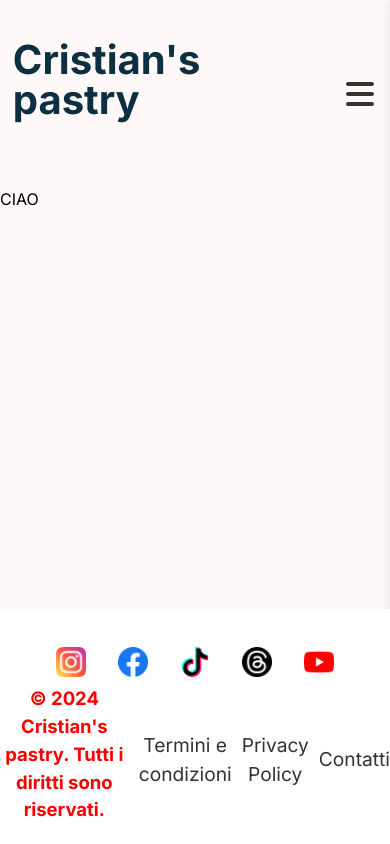
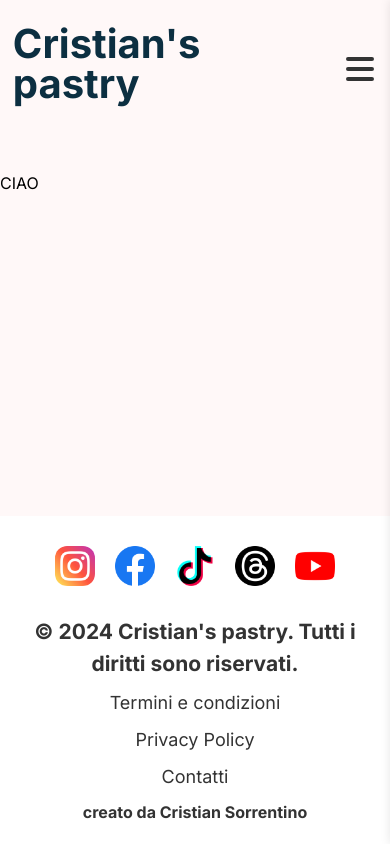
Before and after one commit to Cristianspastry/cristianspastry_blog, a Next.js app: page / in a window 390 px wide. Built offline with nearby package versions, Linux system fonts and the light colour scheme.

Commit message:
New Design

```diff
--- a/src/components/layout/footer/footer.module.css
+++ b/src/components/layout/footer/footer.module.css
@@ -1,97 +1,80 @@
-  /* Aggiungi queste regole nel tuo file CSS */
-/* Aggiungi queste regole nel tuo file CSS */
+/* styles.css */
+
 .footer {
+  background-color: white;
+  color: #333;
+  padding: 20px;
+  text-align: center;
   position: fixed;
   bottom: 0;
   left: 0;
   width: 100%;
-  background-color: #fff;
-  color: #000000;
-  padding: 1.25rem 0;
-  text-align: center;
-  justify-content: center;
 }
 
-.footer_container {
+.socialIcons {
   display: flex;
-  justify-content: space-between;
-  align-items: center;
-  max-width: 60rem;
-  margin: 0 auto;
   justify-content: center;
+  margin-bottom: 20px;
 }
 
-.social_icons {
-  display: flex;
-  justify-content: center;
-  align-items: center;
-  flex-direction: row; /* Imposta la direzione delle colonne per le icone sopra */
+.iconLink {
+  margin: 0 10px;
 }
 
-.social_icons > .social_icons_img {
-  width: 2.5rem;
-  height: 2.5rem;
-   /* Aggiungi spazio tra le icone */
-  margin: 0.5rem;
+.icon {
+  border-radius: 30%;
+  margin: 0 10px;
 }
 
-.social_icons > .social_icons_img:hover {
+.icon:hover {
   transform: scale(1.2);
   transition: transform 0.3s ease-in-out;
 }
 
-.footer_links {
+.footerContent {
   display: flex;
+  flex-direction: column;
   align-items: center;
 }
 
-.footer_links .footer_links_a {
+.copyright {
+  margin-bottom: 10px;
+  font-size: 21px;
+  font-weight: bold;
+}
+
+.footerLinks {
+  display: flex;
+  flex-wrap: wrap;
+  justify-content: center;
+  gap: 10px;
+}
+
+.link {
   color: #333;
   text-decoration: none;
-  margin-left: 0.625rem; /* Aggiungi spazio tra i link */
-  font-size: 1.2rem;
+  transition: color 0.3s;
+  font-size: 18px;
 }
 
-.footer_links > .footer_links_a:hover {
-  text-decoration: underline;
+.link:hover {
+  color: #555;
 }
 
-.copyright {
- /* Posiziona il copyright a sinistra */
-  font-size: 1.2rem;
-  font-weight: bolder;
-  justify-content: center;
-  align-items: center;
+.createdBy {
+  margin-top: 10px;
+  display: block;
 }
 
-  @media screen and (max-width: 768px) {
+/* Stili responsive */
+@media screen and (max-width: 768px) {
+  .footerLinks {
+    flex-direction: column;
+    align-items: center;
+    gap: 10px; /* Spazio ridotto nei layout responsivi */
+  }
 
-    .copyright {
-      color : red;
-      font-size: 1.156rem;
-    }
-
-    .footer_links > a {
-      color : red;
-      font-size: 0.5rem;
-    }
-
-    .footer_links, .social_icons {
-      margin-top: 10px;
-    }
-
-    .footer_links, .social_icons, .copyright {
-      width: 100%;
-      text-align: center;
-    }
-
-    .social_icons > .social_icons_img {
-      margin: 0.5rem 1rem; /* Aggiusta spaziatura tra icone su schermi più piccoli */
-      width: 30px;
-      height: 30px;
-    }
-
-    .footer_links {
-      justify-content: center; /* Allinea i link al centro su schermi più piccoli */
-    }
+  .iconLink {
+    margin: 10px 0;
   }
+}
--- a/src/components/layout/footer/footer.tsx
+++ b/src/components/layout/footer/footer.tsx
@@ -21,33 +21,39 @@ const Footer = (props: Props) => {
     <>
 <footer className={styles.footer}>
 
-      <div className={styles.social_icons}>
+        <div className={styles.socialIcons}>
           {footerIcons.map((icon) => (
-        <>
-         <Link href={icon.href as Url} className={styles.social_icons_img}>
-         <Image key={icon.id} src={icon.icon} alt={`${icon.icon}`} className={styles.social_icons_img} width={40} height={40} />
+            <Link href={icon.href as Url} className={styles.iconLink} key={icon.id}>
+              <Image src={icon.icon} alt={`${icon.icon}`} className={styles.icon} width={40} height={40} />
             </Link>
-        </>
           ))}
         </div>
 
-    <div className={styles.footer_container}>
+        <div className={styles.footerContent}>
 
           <div className={styles.copyright}>
             &copy;{` ${new Date().getFullYear()} Cristian's pastry. Tutti i diritti sono riservati.`}
           </div>
 
-      <div className={styles.footer_links}>
+          <div className={styles.footerLinks}>
             {footerLinks.map((link) => (
-          <Link key={link.id} href={link.href} className={styles.footer_links_a}>{link.title}</Link>
+              <Link key={link.id} href={link.href} className={styles.link}>{link.title}</Link>
             ))}
           </div>
 
         </div>
+        <strong className={styles.createdBy}>creato da Cristian Sorrentino</strong>
       </footer>
     </>
   )
 }
+
+/*
+.social_icons > .social_icons_img:hover {
+  transform: scale(1.2);
+  transition: transform 0.3s ease-in-out;
+}
+*/
 
 /*const POROKS = () => {
   return (
--- a/src/components/layout/navbar/mobileNavBar.tsx
+++ b/src/components/layout/navbar/mobileNavBar.tsx
@@ -15,9 +15,11 @@ const MobileNavBar = () => {
             } else {
                 // Prevent scrolling
                 document.body.style.overflow = 'hidden'
-            }
-            return !status
+              }
+              console.log(status);
+              return !status
         })
+
     }
     return (
         <>
--- a/src/components/layout/navbar/style/mobileNav.module.css
+++ b/src/components/layout/navbar/style/mobileNav.module.css
@@ -6,6 +6,11 @@
     border: none;
     cursor: pointer;
     display: none; /* Nasconde il pulsante su schermi più grandi di 768px */
+    align-items: center;
+    margin-left: 20px;
+    flex-direction: row;
+    justify-content: space-between;
+    margin-bottom: 18px;
   }
 
   /* Stili per l'icona hamburger */
@@ -13,6 +18,8 @@
     fill: #333;
     width: 2.5rem;
     height: 2.5rem;
+    align-items: center;
+
   }
 
   /* Stili per il contenitore del menu */
@@ -27,6 +34,7 @@
   transition: right 0.3s ease-in-out;
   display: flex;
   flex-direction: column;
+  z-index: 1000;
   }
 
   /* Animazione per aprire il menu */
@@ -44,7 +52,7 @@
     background: none;
     border: none;
     cursor: pointer;
-    padding: 10px;
+    padding: 15px;
     position: absolute;
     top: 0;
     right: 0; /* Posiziona la "X" a destra */
@@ -53,23 +61,29 @@
   /* Stili per l'icona di chiusura */
   .closeSvg {
     fill: #333;
-    width: 24px;
-    height: 24px;
+    width: 35px;
+    height: 35px;
   }
 
   /* Stili per i link nel menu */
   .navLinks {
-    padding: 20px;
+    flex: 1;
+  padding: 20px;
+  display: flex;
+  flex-direction: column;
+  align-items: center;
+  justify-content: center;
+  text-align: center;
   }
 
   /* Stili per ogni singolo link */
   .link {
     display: block;
-    padding: 10px;
-    color: #333;
-    text-decoration: none;
-    font-size: 18px;
-    transition: background-color 0.3s ease-in-out;
+  padding: 10px;
+  color: #333;
+  text-decoration: none;
+  font-size: 28px;
+  transition: background-color 0.3s ease-in-out;
   }
 
   /* Hover effect sui link */
--- a/src/components/layout/navbar/style/navbar.module.css
+++ b/src/components/layout/navbar/style/navbar.module.css
@@ -1,5 +1,5 @@
 .containerNavBar {
-    padding-top: 2.5rem;
+    padding-top: 1.5rem;
     padding-bottom: 2.5rem;
     display: flex;
     flex-direction: column;
@@ -9,6 +9,8 @@
 .containerLogo {
     display: flex;
     margin-bottom: 0.5rem;
+    align-items: center;
+    margin-right: 20px;
 }
 
 .containerLogo>.title {
@@ -18,6 +20,7 @@
     font-weight: bold;
     margin-bottom: 1.2rem;
     align-items: center;
+    margin-right: 20px;
 }
 
 .containerNavLinks {
```
Lines whose indentation alone changed are shown as unchanged.
